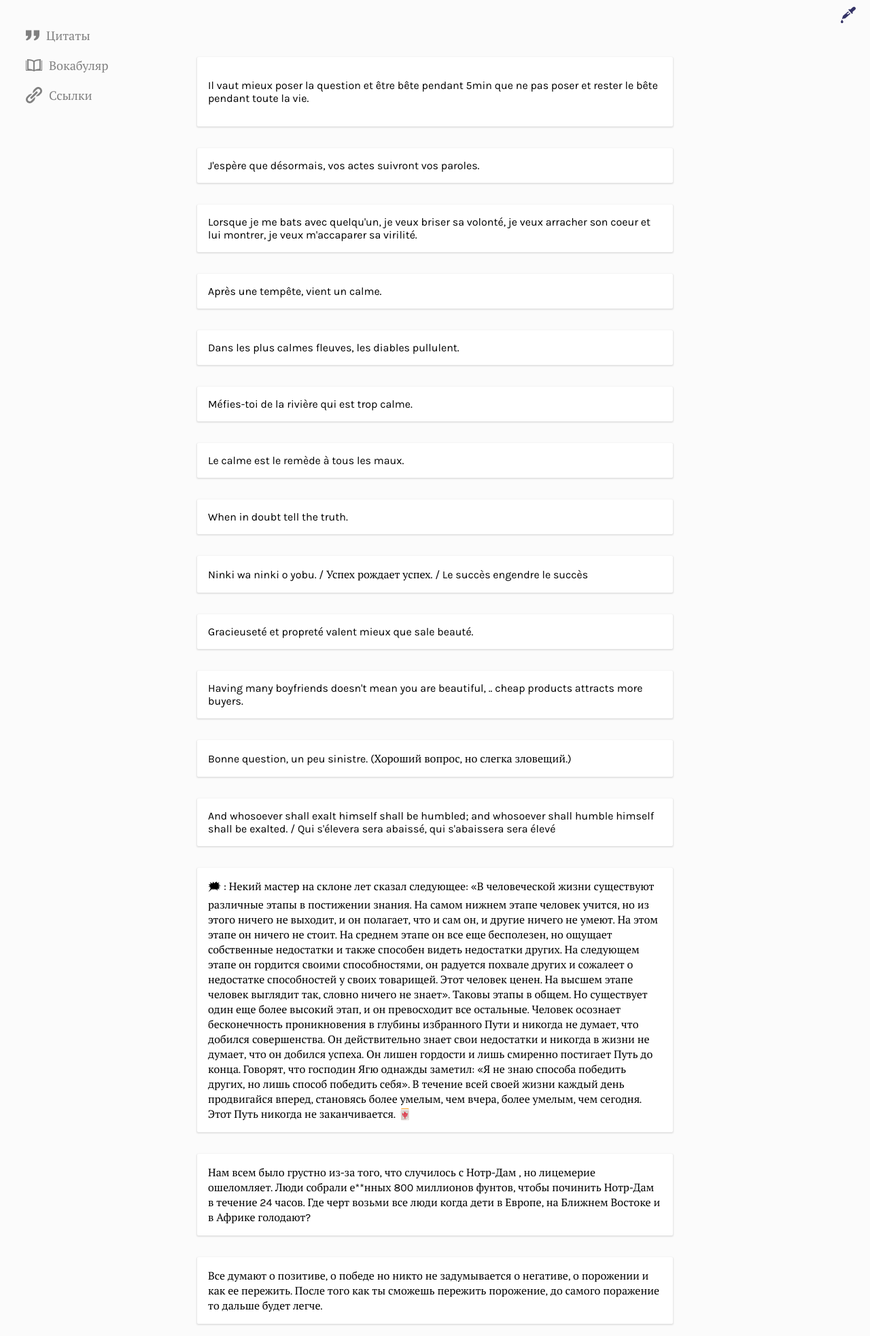
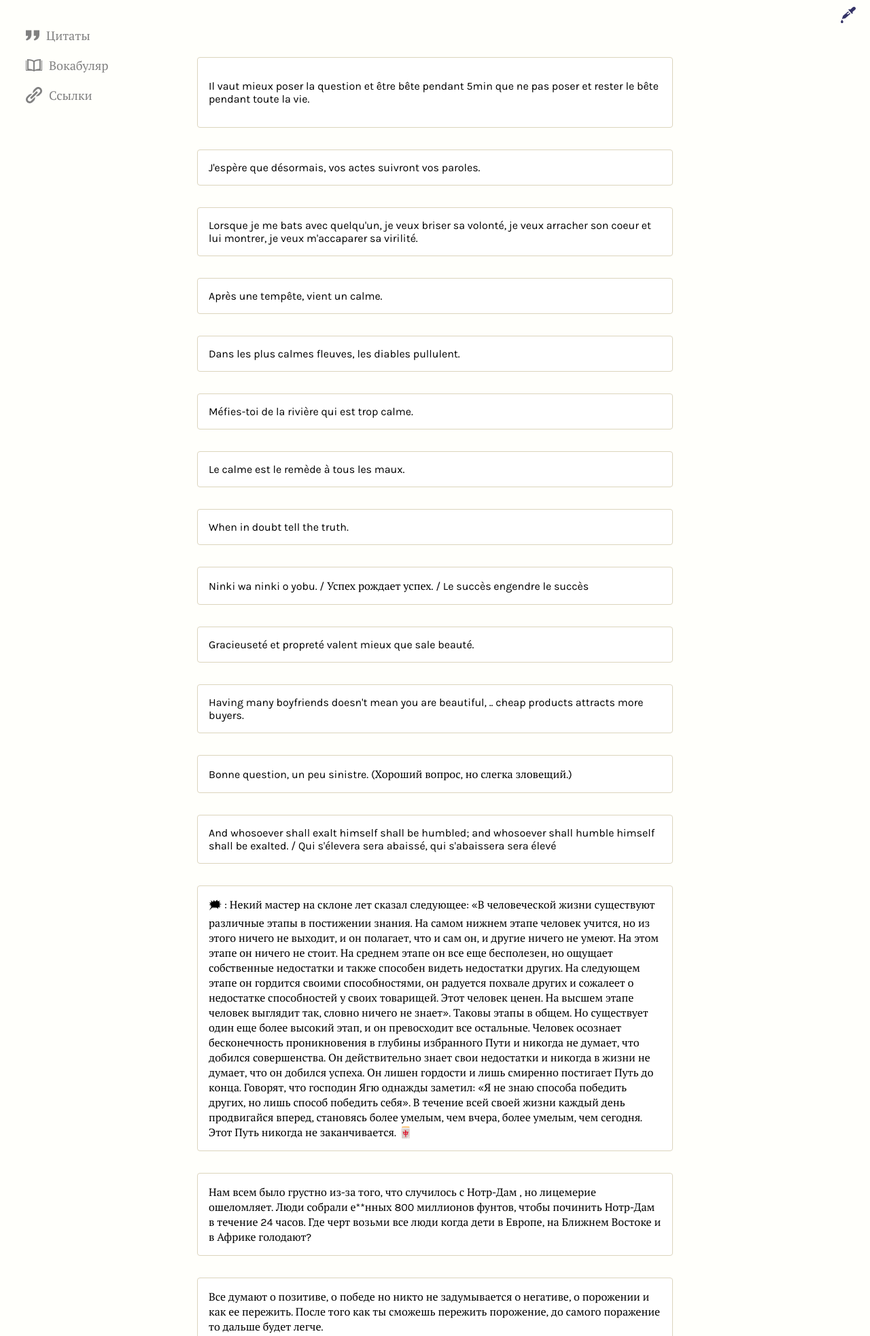
Before and after one commit to suyokiri/note, a PHP site: page / in a window 1280 px wide. Shown: the top 1966 px of the page at 68% size. Run offline with PHP 8.4, Linux system fonts and the light colour scheme.

Commit message:
Update note.css

```diff
--- a/note.css
+++ b/note.css
@@ -8,14 +8,14 @@
   --primary-color: #302AE6;
   --secondary-color: white;
   --font-color: #808080;
-  --bg-color: #fbfbfb;
+  --bg-color: #fffffb;
   --list-color: brown;
   --selection: #ffbf0017;
   --link-color: hsl(227.5,82.8%,77.3%);
   --hover-color: hsl(248deg 94% 73%);
   --progress:black;
   --mode: #343366;
-  --sh: 0px 1px 2px 1px rgb(0 0 0 / 10%);
+  --sh: 1px solid #dcd5bd;
   --f: 'Karla', 'PT Serif', serif;
 
 }
@@ -73,9 +73,9 @@ li {
 }
 
 .main .b {
-  box-shadow: var(--sh);
+  border: var(--sh);
   padding: 1em;
-  border-radius: 2px;
+  border-radius: 3pt;
   background: var(--secondary-color);
   font-family: var(--f);
   margin-top: 2em;
```
